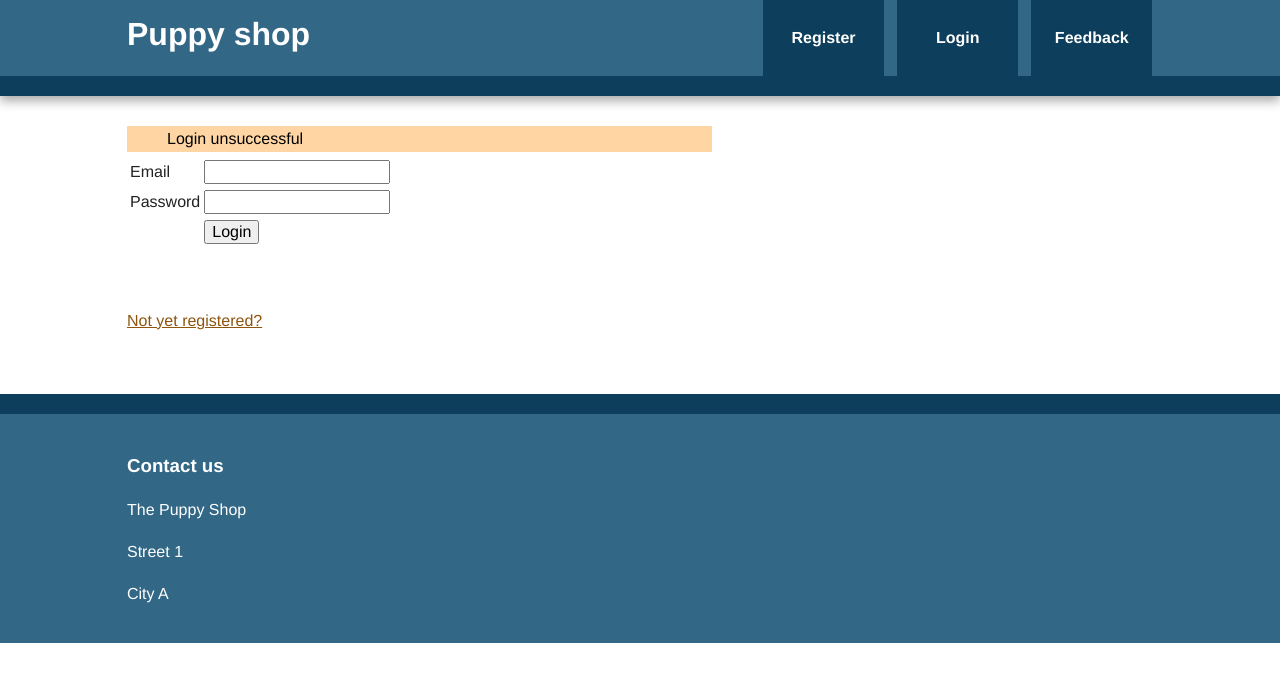
After one commit to bhvoetberg/python-flask, a Flask app: page /login in a window 1280 px wide. The commit adds this page. Shown: the top 682 px of the page. Run offline with Flask 2, Linux system fonts and the light colour scheme; some libraries are stand-ins or nearby versions.

Commit message:
Forms & login

```diff
--- a/flaskenv/app.py
+++ b/flaskenv/app.py
@@ -1,11 +1,11 @@
 from flask import Flask, render_template, request, redirect, url_for, flash
 from datetime import datetime
 from logging import DEBUG
+from forms import RegistrationForm, LoginForm
 
 app = Flask(__name__)
 app.logger.setLevel(DEBUG)
 app.secret_key = b'\xda\x8cGU\xe3\x00\xa4\xc0'
-
 
 # @app.route('/')
 # def home():
@@ -43,6 +43,29 @@ def feedback():
     return render_template('feedback.html')
 
 
+@app.route('/register', methods=['GET', 'POST'])
+def register():
+    form = RegistrationForm()
+    if form.validate_on_submit():
+        flash('Account created!')
+        return redirect(url_for('login'))
+    if form.errors:
+        flash('Validation error:' + str(form.errors))
+        app.logger.error('Validation error:\n' + str(form.errors))
+    return render_template('register.html', title='Register', form=form)
+
+
+@app.route('/login', methods=['GET', 'POST'])
+def login():
+    form = LoginForm()
+    if form.validate_on_submit():
+        flas('Logged in')
+        return redirect(url_for('index'))
+    else:
+        flash('Login unsuccessful')
+    return render_template('login.html', title='Login', form=form)
+
+
 @app.errorhandler(404)
 def page_not_found(e):
     return render_template('404.html'), 404
--- /dev/null
+++ b/flaskenv/forms.py
@@ -0,0 +1,18 @@
+from flask_wtf import FlaskForm
+from wtforms import StringField, PasswordField, SubmitField, BooleanField
+from wtforms.validators import DataRequired, Length, Email, EqualTo
+
+
+class RegistrationForm(FlaskForm):
+    username = StringField('Username', validators=[DataRequired(), Length(min=2, max=20)])
+    email = StringField('Email', validators=[DataRequired(), Email()])
+    password = PasswordField('Password', validators=[DataRequired()])
+    confirm_password = PasswordField('Confirm Password', validators=[DataRequired(), EqualTo('password')])
+    submit = SubmitField("Sign Up")
+
+
+class LoginForm(FlaskForm):
+    email = StringField('Email', validators=[DataRequired(), Email()])
+    password = PasswordField('Password', validators=[DataRequired()])
+    remember = BooleanField('Remember Me')
+    submit = SubmitField("Log In")
--- a/flaskenv/static/css/main.css
+++ b/flaskenv/static/css/main.css
@@ -171,6 +171,20 @@ h1, h2, h3, h4, h5, h6, h7 {
 .main aside h3,
 footer h3 {
     color: white;
+}
+
+/* flashes styling */
+.flashes ul {
+    margin: 0 0;
+    background: #FFD6A3;
+    color: #000;
+
+    list-style-type: none;
+    list-style: none;
+}
+
+.article.flashes {
+    margin-bottom: 1em;
 }
 
 
--- a/flaskenv/templates/base.html
+++ b/flaskenv/templates/base.html
@@ -19,8 +19,8 @@
         <a href="{{ url_for('index') }}"><h1 class="title">Puppy shop</h1></a>
         <nav>
             <ul>
-                <li><a href="#">Register</a></li>
-                <li><a href="#">Login</a></li>
+                <li><a href="{{url_for('register')}}">Register</a></li>
+                <li><a href="{{url_for('login')}}">Login</a></li>
                 <li><a href="{{url_for('feedback')}}">Feedback</a></li>
             </ul>
         </nav>
--- /dev/null
+++ b/flaskenv/templates/login.html
@@ -0,0 +1,33 @@
+{% extends "base.html"%}
+
+
+{%block content%}
+<div class="main wrapper clearfix">
+    <form method="POST" action="">
+        {{form.hidden_tag()}}
+        <table>
+            <tr>
+                <td>Email</td>
+                <td>{{form.email}}</td>
+            </tr>
+            <tr>
+                <td>Password</td>
+                <td>{{form.password}}</td>
+            </tr>
+
+            <tr>
+                <td></td>
+                <td>
+                    <button type="submit">Login</button>
+                </td>
+            </tr>
+        </table>
+    </form>
+</div>
+<div class="main wrapper clearfix">
+    <a href="{{ url_for('register') }}">Not yet registered?</a>
+</div>
+{% endblock %}
+
+{% block sidebar %}
+{% endblock %}
```
Also changed, not shown: flaskenv/templates/register.html (added, +41 -0 lines), readme.txt.
